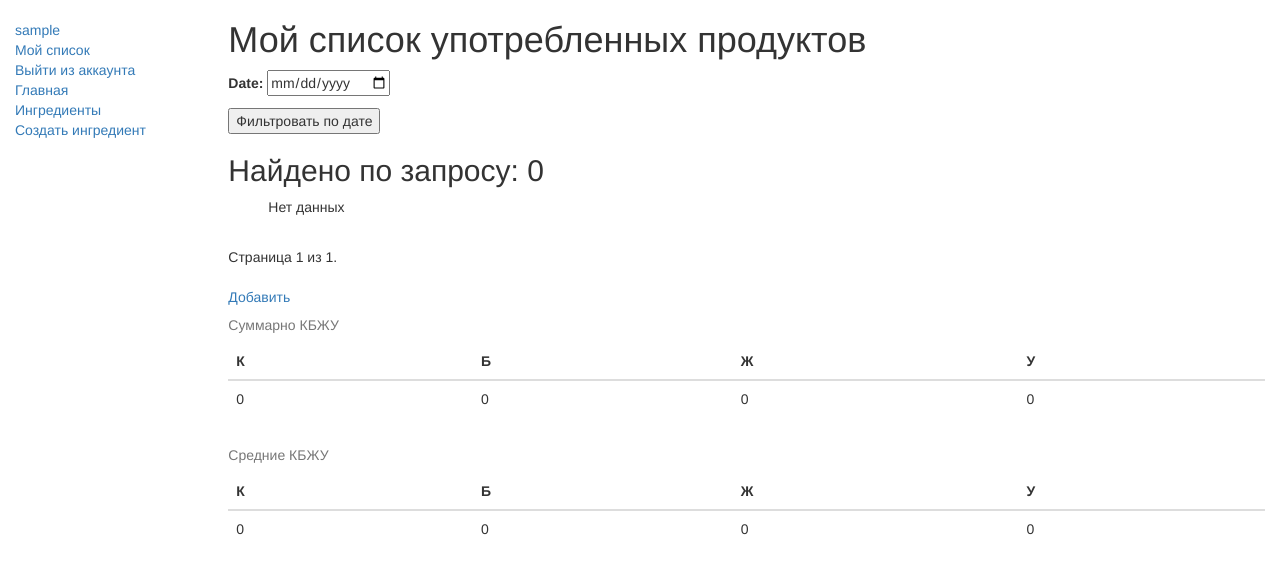
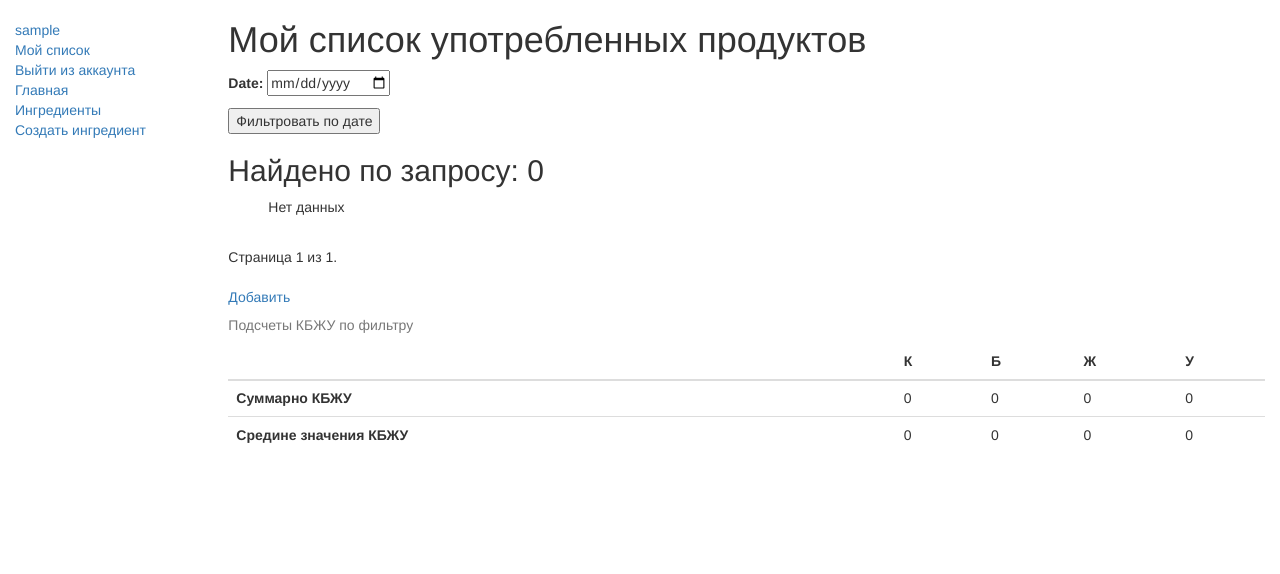
Before and after one commit to RomanMatrosovFrontend/nutrack, a Django app: page /my_amount_per_day_list/ in a window 1280 px wide. Shown: the top 574 px of the page. Run offline with Django 3.2, Linux system fonts and the light colour scheme; the visitor is signed in with stand-in values (Sample User, id 1); data that the repository does not hold is empty; some libraries are stand-ins or nearby versions.

Commit message:
Merge tables in my_amount_per_day_list template

```diff
--- a/backend/templates/nutritional_value/my_amount_per_day_list.html
+++ b/backend/templates/nutritional_value/my_amount_per_day_list.html
@@ -38,10 +38,11 @@
   <div>
     <table class="table">
       <caption>
-        Суммарно КБЖУ
+        Подсчеты КБЖУ по фильтру
       </caption>
       <thead>
         <tr>
+          <th scope="col"></th>
           <th scope="col">К</th>
           <th scope="col">Б</th>
           <th scope="col">Ж</th>
@@ -50,29 +51,14 @@
       </thead>
       <tbody>
         <tr>
-          <td>{{ total_nutrients.total_calories }}</td>
-          <td>{{ total_nutrients.total_proteins }}</td>
-          <td>{{ total_nutrients.total_fats }}</td>
-          <td>{{ total_nutrients.total_carbohydrates }}</td>
-        </tr>
-      </tbody>
-    </table>
-  </div>
-  <div>
-    <table class="table">
-      <caption>
-        Средние КБЖУ
-      </caption>
-      <thead>
-        <tr>
-          <th scope="col">К</th>
-          <th scope="col">Б</th>
-          <th scope="col">Ж</th>
-          <th scope="col">У</th>
-        </tr>
-      </thead>
-      <tbody>
-        <tr>
+          <tr>
+            <td><b>Суммарно КБЖУ</b></td>
+            <td>{{ total_nutrients.total_calories }}</td>
+            <td>{{ total_nutrients.total_proteins }}</td>
+            <td>{{ total_nutrients.total_fats }}</td>
+            <td>{{ total_nutrients.total_carbohydrates }}</td>
+          </tr>
+          <td><b>Средине значения КБЖУ</b></td>
           <td>{{ total_nutrients.average_calories }}</td>
           <td>{{ total_nutrients.average_proteins }}</td>
           <td>{{ total_nutrients.average_fats }}</td>
@@ -81,4 +67,5 @@
       </tbody>
     </table>
   </div>
+
 {% endblock %}
```
